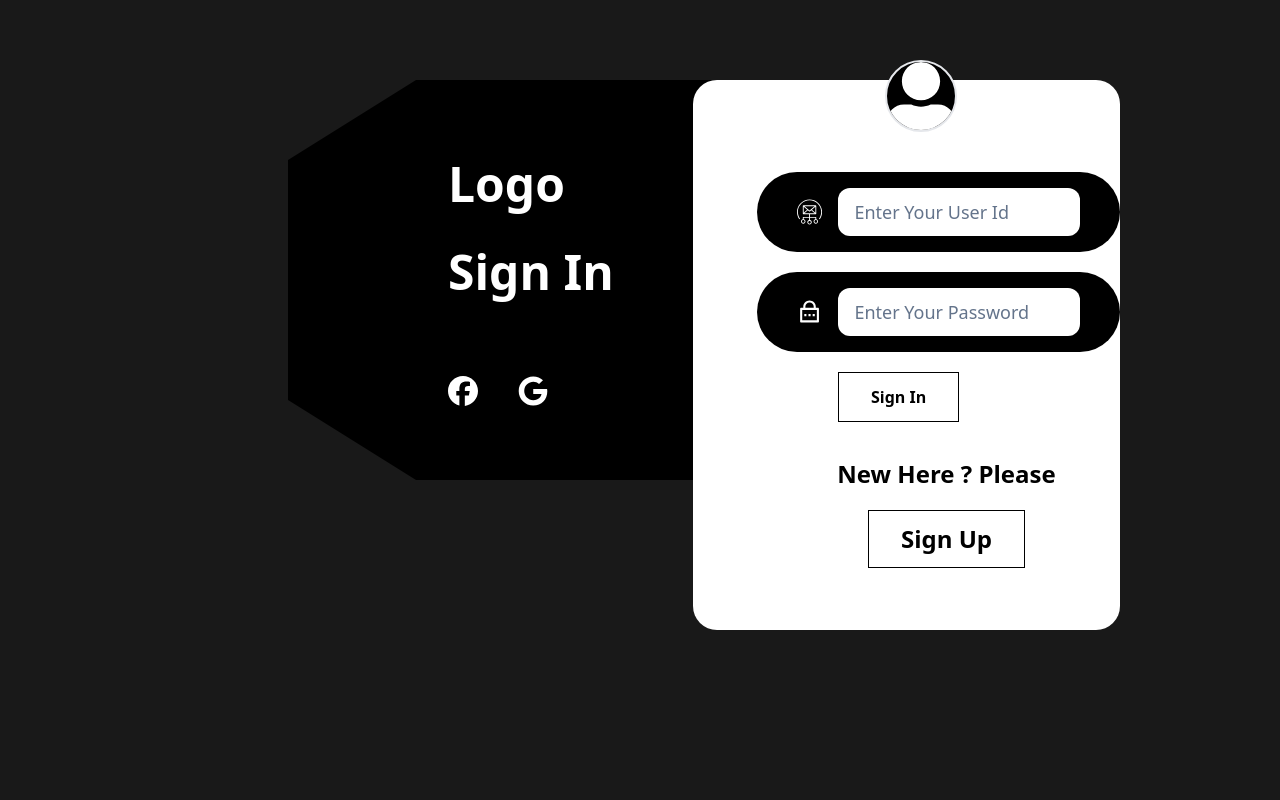
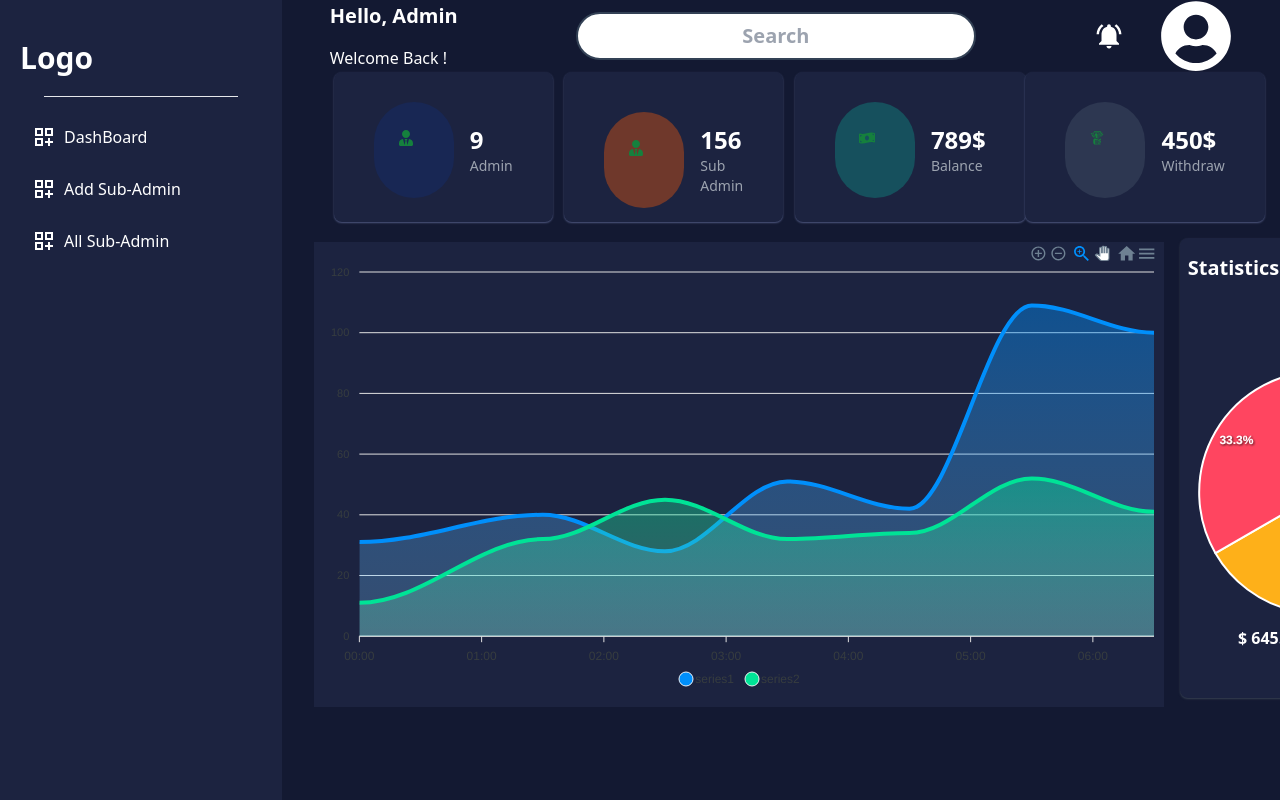
Before and after one commit to Mdforidulislam/winbdClient, a React (Vite) app: page /dashboard/admin in a window 1280 px wide. Before the commit this address led to /login. Built offline with nearby package versions, Linux system fonts and the light colour scheme.

Commit message:
code push

```diff
--- a/src/Components/DashboardCard/DashboardCard.jsx
+++ b/src/Components/DashboardCard/DashboardCard.jsx
@@ -12,7 +12,7 @@ const DashboardCard = ({ CurrentStatus, Icon, total, Style, IconBg }) => {
 
                 <div className="flex justify-center items-center gap-4">
                     <div className={`py-7 ${IconBg} rounded-full px-5 `} >
-                        <p className="text-4xl pl-1  rounded-full w-10 h-10  text-green-700">{Icon}</p>
+                        <p className="text-4npxl pl-1  rounded-full w-10 h-10  text-green-700">{Icon}</p>
                     </div>
                     <div className="py-8 ">
                         <p className="text-2xl font-bold text-white">{total}</p>
--- a/src/Components/Shared/DashNav/DashNav.jsx
+++ b/src/Components/Shared/DashNav/DashNav.jsx
@@ -11,7 +11,7 @@ import { TbTransferIn } from "react-icons/tb";
 
 const DashNav = () => {
   const [open, setOpen] = useState(false);
-  const userRole = "subAdmin";
+  const userRole = "admin";
 
   return (
     <div className="w-full md:w-[350px] lg:h-screen p-5 bg-[#1C2340] text-white   ">
@@ -38,7 +38,7 @@ const DashNav = () => {
         <hr className="mb-5 hidden md:flex w-4/5 mx-auto" />
         {/*  all the condtion and nav item here for admin  */}
         {
-                  userRole === 'admin'?    <ul className=" hidden md:flex flex-col menu space-y-3  mb-28 ">
+          userRole === 'admin' ? <ul className=" hidden md:flex flex-col menu space-y-3  mb-28 ">
             <li className=" ">
               <NavLink to={"/dashboard/admin"} onClick={scrollToTop}>
                 <div className="flex gap-2  font-medium hover:bg-blue-700/40 py-2  px-3 rounded-3xl">
@@ -109,7 +109,7 @@ const DashNav = () => {
                 </div>
               </NavLink>
             </li>
-        </ul> : userRole === 'user'? '' : null
+          </ul> : userRole === 'user' ? '' : null
         }
       </div>
 
@@ -117,8 +117,7 @@ const DashNav = () => {
       {/* mobile resposive */}
       <div>
         <ul
-          className={`bg-[#1C2340]  backdrop-blur-3xl md:hidden absolute w-full h-screen top-[72px] py-4 px-5 duration-500 ${
-            open ? "left-0" : "-left-full"
+          className={`bg-[#1C2340]  backdrop-blur-3xl md:hidden absolute w-full h-screen top-[72px] py-4 px-5 duration-500 ${open ? "left-0" : "-left-full"
             }`}
         >
           <li className=" ">
--- a/src/MainLayOut/PrivetRouter/PrivetRouter.jsx
+++ b/src/MainLayOut/PrivetRouter/PrivetRouter.jsx
@@ -2,11 +2,11 @@ import { useEffect } from "react";
 import { Navigate, useLocation } from "react-router-dom";
 
 
-const PrivetRouter = ({ children   }) => {
+const PrivetRouter = ({ children }) => {
 
     const userLocation = useLocation()
 
-    const usersRole = 'user';
+    const usersRole = 'admin';
 
 
 
@@ -18,11 +18,11 @@ const PrivetRouter = ({ children   }) => {
 
 
 
- // =================================== start the router validation ==========================
-    if (usersRole === 'user' ) {
+    // =================================== start the router validation ==========================
+    if (usersRole === 'user') {
         if (userLocation.pathname === '/profile/user') {
             return children;
-        }else {
+        } else {
             return <Navigate to="/login" replace={true} />
         }
     } else if (usersRole === 'subAdmin') {
@@ -32,9 +32,9 @@ const PrivetRouter = ({ children   }) => {
             return children;
         } else if (userLocation.pathname === '/dashboard/transtionReq') {
             return children;
-        }else if(userLocation.pathname === '/dashboard/addNumber'){
+        } else if (userLocation.pathname === '/dashboard/addNumber') {
             return children;
-        }else if(userLocation.pathname === '/dashboard/addtranstion'){
+        } else if (userLocation.pathname === '/dashboard/addtranstion') {
             return children;
         } else if (userLocation.pathname === '/dashboard/allUsers') {
             return children;
@@ -46,7 +46,7 @@ const PrivetRouter = ({ children   }) => {
     } else if (usersRole === 'admin') {
         if (userLocation.pathname === '/dashboard/admin') {
             return children;
-        }else {
+        } else {
             return <Navigate to="/login" replace={true} />
         }
     }
--- a/src/Pages/Log-In/LogIn.jsx
+++ b/src/Pages/Log-In/LogIn.jsx
@@ -23,8 +23,8 @@ const LogIn = () => {
 
         // che the vaildation users
 
-       const usersRole = 'user';
-       console.log(usersRole,'check the user role');
+        const usersRole = 'admin';
+        console.log(usersRole, 'check the user role');
 
         if (!usersRole) {
             rediection('/login')
```
Lines whose indentation alone changed are shown as unchanged.
